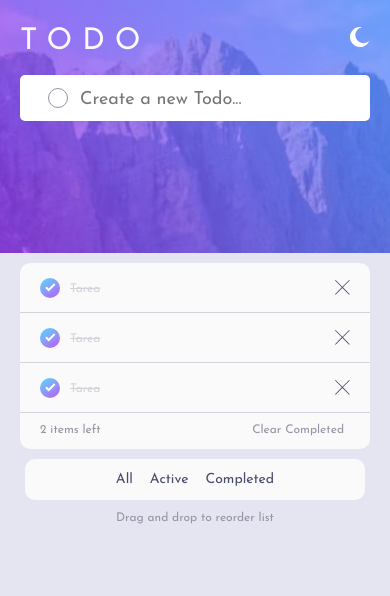
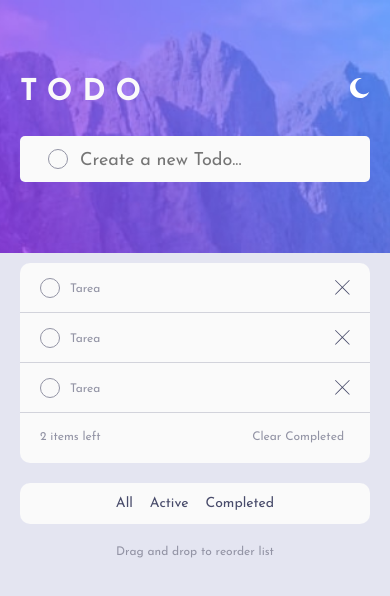
Before and after one commit to Miller1999/TaskMaster, a React (Vite) app: page / in a window 390 px wide. Shown: the top 596 px of the page. Built offline with nearby package versions, Linux system fonts and the light colour scheme.

Commit message:
Feat: Responsive

```diff
--- a/index.html
+++ b/index.html
@@ -13,7 +13,7 @@
 		<title>TaskMaster</title>
 	</head>
 	<body>
-		<div id="root" class="light"></div>
+		<div id="root"></div>
 		<script type="module" src="/src/main.jsx"></script>
 	</body>
 </html>
--- a/src/App.jsx
+++ b/src/App.jsx
@@ -1,28 +1,34 @@
-import { Fragment } from "react";
+import { createContext, useState } from "react";
 import "normalize.css";
 import "./style.sass";
 import Header from "./Components/Header";
 import Todo from "./Components/Todo";
 import ListTodos from "./Components/ListTodos";
 import Nav from "./Components/Nav";
+const ThemeContext = createContext();
 
 function App() {
+	const [theme, setTheme] = useState("light");
 	return (
-		<Fragment>
-			<Header />
-			<ListTodos>
+		<ThemeContext.Provider value={{ theme, setTheme }}>
+			<main className={`${theme}`}>
+				<Header theme={theme} setTheme={setTheme} />
+				<div className="container__todos">
+					<ListTodos theme={theme}>
 						<Todo />
 						<Todo />
 						<Todo />
-				<div className="listTodos__footer">
+						<div className={`listTodos__footer `}>
 							<span>2 items left</span>
 							<button>Clear Completed</button>
 						</div>
 					</ListTodos>
 					<Nav />
+				</div>
+
 				<p>Drag and drop to reorder list</p>
-		</Fragment>
+			</main>
+		</ThemeContext.Provider>
 	);
 }
-
 export default App;
--- a/src/Components/Header.jsx
+++ b/src/Components/Header.jsx
@@ -1,14 +1,31 @@
 import Light from "../assets/icon-sun.svg";
 import Dark from "../assets/icon-moon.svg";
 
-const Header = () => {
+const Header = ({ theme, setTheme }) => {
+	const toggleTheme = () => {
+		theme === "light"
+			? setTheme("dark")
+			: theme === "dark"
+			? setTheme("light")
+			: setTheme("dark");
+	};
 	return (
 		<header className="header">
 			<div className="title">
 				<h1>TODO</h1>
-				<button>
-					<img src={Light} alt="light" id="light" className="hidden" />
-					<img src={Dark} alt="dark" id="dark" />
+				<button onClick={toggleTheme}>
+					<img
+						src={Light}
+						alt="light"
+						id="light"
+						className={theme === "light" ? `hidden` : ""}
+					/>
+					<img
+						src={Dark}
+						alt="dark"
+						id="dark"
+						className={theme === "dark" ? `hidden` : ""}
+					/>
 				</button>
 			</div>
 			<div className="input">
--- a/src/Components/Todo.jsx
+++ b/src/Components/Todo.jsx
@@ -4,19 +4,12 @@ const Todo = () => {
 	return (
 		<div className="todo">
 			<div
-				className="todo__info check"
+				className="todo__info"
 				onClick={(e) => {
-					console.log(e.target.parentNode.classList);
-					e.target.parentNode.classList.toggle("check");
+					e.target.parentElement.classList.toggle("check");
 				}}
 			>
-				<button
-					className="circle"
-					onClick={(e) => {
-						console.log(e.target.parentNode.classList);
-						e.target.parentNode.classList.toggle("check");
-					}}
-				></button>
+				<button className="circle"></button>
 				<p className="todo__text">Tarea</p>
 			</div>
 			<img src={Close} alt="Close" />
--- a/src/style.sass
+++ b/src/style.sass
@@ -4,37 +4,95 @@
   font-size: $font-size
   box-sizing: border-box
   font-weight: $normal-weight
+  transition: all .3s ease
 
-body, #root
+main
   width: 100%
   height: 100vh
+
 p
   text-align: center
   font-size: 1.2rem
   color: $quaternary-light
+
 .light
   background-color: $second-light
   .header
     background-image: url("./assets/bg-mobile-light.jpg")
-
+    @include tablet
+      background-image: url("./assets/bg-desktop-light.jpg")
+  .input
+    background: $primary-light
+    input
+      background: $primary-light
+      color: $quaternary-light
+    .circle
+      border: 1px solid $quaternary-light
+  .listTodos__footer
+    background-color: $primary-light
+    span,button
+      color: $quaternary-light
+  .todo
+    background-color: $primary-light
+    border-bottom: 1px solid $tertiary-light
+    .circle
+      border: 1px solid $quaternary-light
+  .check
+    .todo__text
+      color: $tertiary-light
+  .navbar
+    ul
+      background: $primary-light
+      button
+        color: $fifth-light
 .dark
-  background-color: black
+  background-color: $second-dark
   .header
     background-image: url("./assets/bg-mobile-dark.jpg")
+    @include tablet
+      background-image: url("./assets/bg-desktop-dark.jpg")
+  .input
+    background: $primary-dark
+    input
+      background: $primary-dark
+      color: $quaternary-dark
+    .circle
+      border: 1px solid $quaternary-dark
+  .listTodos__footer
+    background-color: $primary-dark
+    span,button
+      color: $quaternary-dark
+  .todo
+    background-color: $primary-dark
+    border-bottom: 1px solid $sixth-dark
+    .circle
+      border: 1px solid $quaternary-dark
+  .check
+    .todo__text
+      color: $fifth-dark
+  .navbar
+    ul
+      background: $primary-dark
+      button
+        color: $fifth-dark
 
 .header
   display: flex
   flex-direction: column
+  align-items: center
+  justify-content: center
   height: 30vh
   background-position: center
   background-repeat: no-repeat
   background-size: cover
   padding: 2rem
-  gap: 2rem
+  gap: 3rem
   .title
     display: flex
     justify-content: space-between
     align-items: center
+    width: 100%
+    max-width: 400px
     h1
       display: inline
       color: $primary-light
@@ -42,6 +100,7 @@ p
       font-size: 3rem
       transform: translateY(5px)
       margin: 0rem
+      font-weight: $dark-weight
     button
       position: relative
       width: 2rem
@@ -59,36 +118,43 @@ p
     padding: 1rem
     gap: 1rem
     justify-content: center
-    background: white
     align-items: center
     border-radius: 5px
+    max-width: 400px
     .circle
       width: 2rem
       height: 2rem
       border-radius: 50%
-      border: 1px solid $quaternary-light
     input
       width: 80%
       padding-top: .5rem
       border: none
       outline: none
+.container__todos
+  display: flex
+  flex-direction: column
+  justify-content: center
+  align-items: center
 
 .listTodos
   display: flex
   flex-direction: column
+  align-items: center
   padding: 1rem 2rem
+  width: 100%
   .todo:first-child
     border-radius: 10px 10px 0px 0px
   .listTodos__footer
     display: flex
     align-items: center
+    width: 100%
+    max-width: 400px
     justify-content: space-between
-    background-color: $primary-light
     padding: 1rem 2rem
     border-radius: 0px 0px 10px 10px
+    height: 50px
     span,button
       font-size: 1.2rem
-      color: $quaternary-light
     button
       @include textButton()
 
@@ -98,9 +164,8 @@ p
   justify-content: space-between
   width: 100%
   padding: 1rem 2rem
-  background-color: $primary-light
   height: 50px
-  border-bottom: 1px solid $tertiary-light
+  max-width: 400px
   .todo__info
     display: flex
     align-items: center
@@ -115,7 +180,6 @@ p
     width: 2rem
     height: 2rem
     border-radius: 50%
-    border: 1px solid $quaternary-light
     display: flex
     justify-content: center
     align-items: center
@@ -127,7 +191,6 @@ p
       border: none
     .todo__text
       text-decoration: line-through
-      color: $tertiary-light
       transition: all .5s
   img
     width: 1.5rem
@@ -136,9 +199,10 @@ p
   display: flex
   justify-content: center
   width: 100%
+  max-width: 400px
+  padding: 1rem 2rem
   ul
-    background: $primary-light
-    width: 87vw
+    width: 100%
     margin: 0
     padding: 1rem 2rem
     display: flex
@@ -148,7 +212,6 @@ p
     .navbar__item
       list-style: none
       button
-        color: $fifth-light
         font-size: 1.4rem
         @include textButton()
       button:hover
```
Also changed, not shown: src/Context/useTheme.jsx (deleted). Lines whose indentation alone changed are shown as unchanged.
